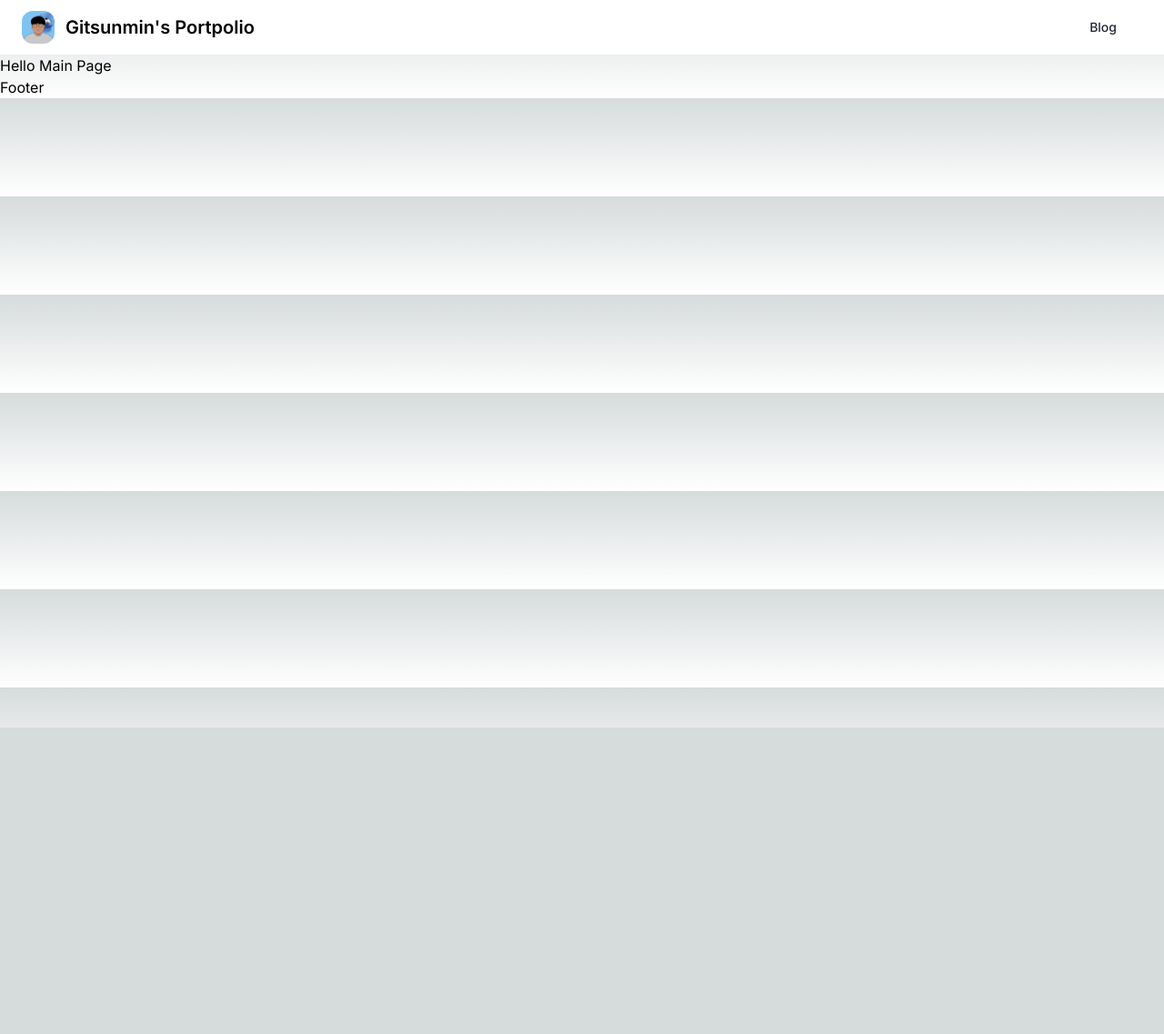
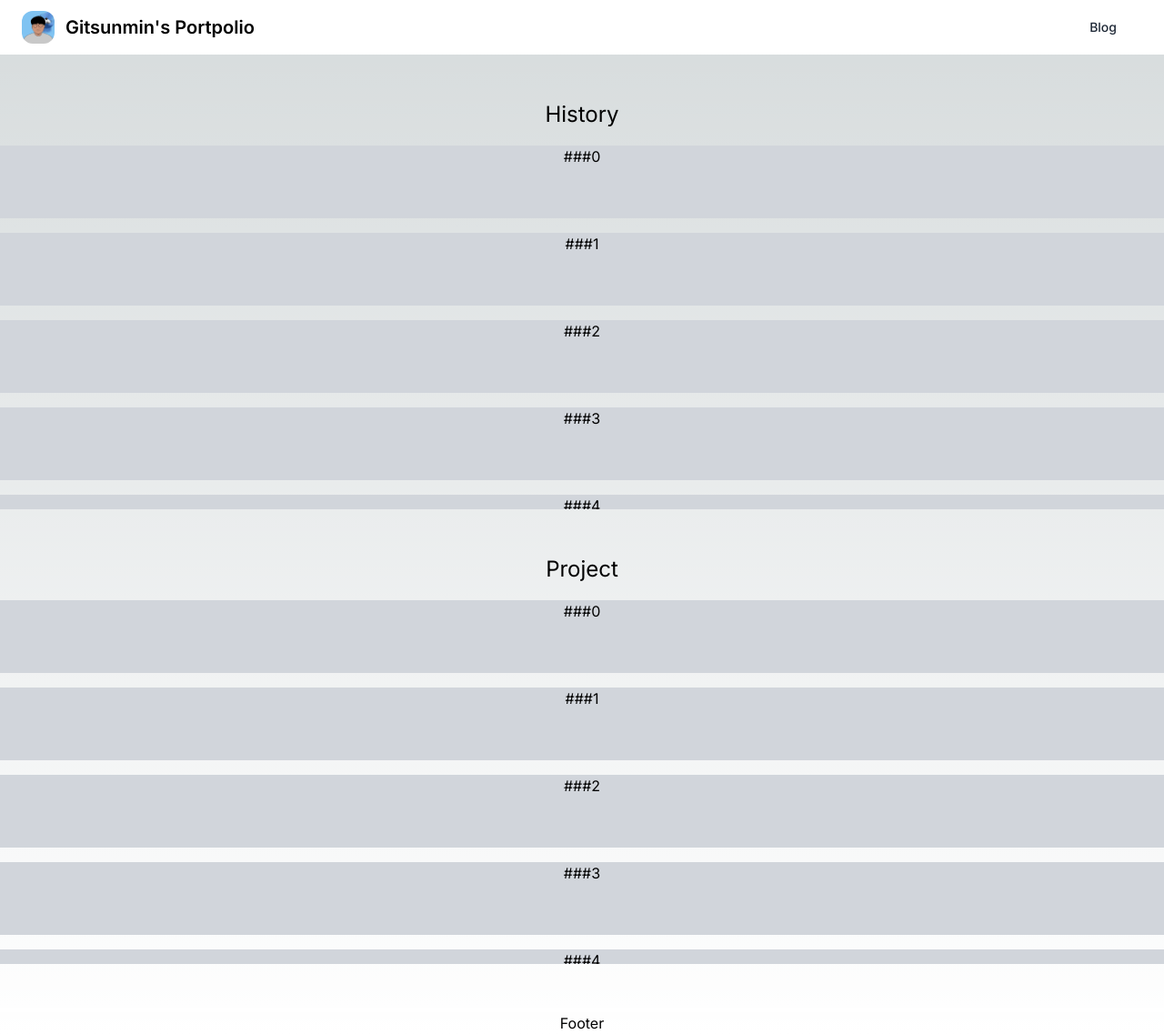
Before and after one commit to gitsunmin/portfolio, a Next.js app: page / in a window 1280 px wide. Shown: the whole page at 91% size. Before the commit the page ends 800 px from the top, so only its background shows below. Built offline with nearby package versions, Linux system fonts and the light colour scheme.

Commit message:
♻️ set scroll area

```diff
--- a/src/components/layouts/Footer.tsx
+++ b/src/components/layouts/Footer.tsx
@@ -1,3 +1,7 @@
 export default function Footer() {
-  return <footer>Footer</footer>;
+  return (
+    <footer className="text-center">
+      <p>Footer</p>
+    </footer>
+  );
 }
--- a/src/pages/index.tsx
+++ b/src/pages/index.tsx
@@ -1,3 +1,49 @@
+import { motion, useScroll, useSpring } from 'framer-motion';
+
+import { useRef } from 'react';
+
+const Dummy = () => {
+  return (
+    <>
+      <motion.ul layoutScroll className="overflow-scroll max-h-[400px]">
+        {Array.from({ length: 20 }).map((_, i) => (
+          <motion.li
+            key={i}
+            layoutScroll
+            className="bg-gray-300 h-20 mb-4 text-black"
+          >
+            ###{i}
+          </motion.li>
+        ))}
+      </motion.ul>
+    </>
+  );
+};
+
 export default function Home() {
-  return <main>Hello Main Page</main>;
+  const { scrollYProgress } = useScroll({});
+  const scaleX = useSpring(scrollYProgress, {
+    stiffness: 100,
+    damping: 30,
+    restDelta: 0.001,
+  });
+
+  return (
+    <>
+      <section className="text-center my-12">
+        <h1 className="my-4">History</h1>
+        <Dummy />
+      </section>
+
+      <section className="text-center my-12">
+        <h1 className="my-4">Project</h1>
+        <Dummy />
+      </section>
+
+      <motion.div
+        className="h-[5px] bottom-[100px] inset-x-0 bg-white"
+        style={{ scaleX }}
+      />
+    </>
+  );
 }
--- a/tailwind.config.ts
+++ b/tailwind.config.ts
@@ -1,4 +1,5 @@
 import type { Config } from 'tailwindcss';
+import plugin from 'tailwindcss/plugin';
 
 const config: Config = {
   content: [
@@ -14,6 +15,14 @@ const config: Config = {
       },
     },
   },
-  plugins: [],
+  plugins: [
+    plugin(function ({ addBase, theme }) {
+      addBase({
+        h1: { fontSize: theme('fontSize.2xl') },
+        h2: { fontSize: theme('fontSize.xl') },
+        h3: { fontSize: theme('fontSize.lg') },
+      });
+    }),
+  ],
 };
 export default config;
```
